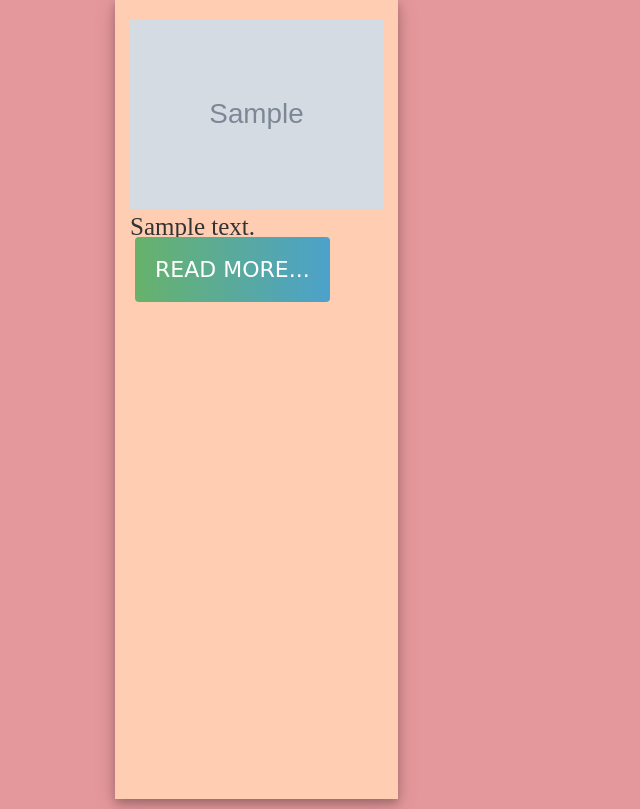
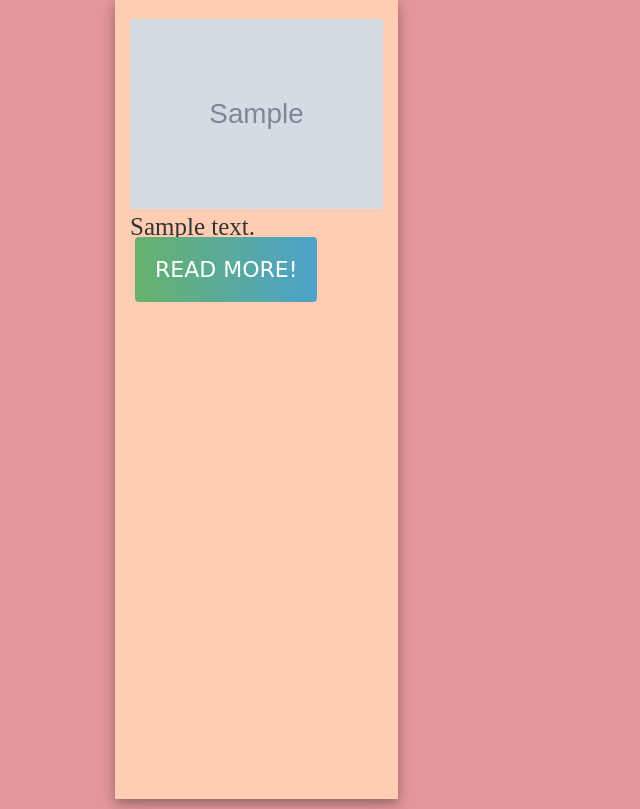
Before and after one commit to Michellemukami/news, a Flask app: template app/templates/search.html in a window 1280 px wide. Shown: the part 170-979 px from the top of the page, without its empty margins (0-640 px from the left). Run offline with Flask 2, Linux system fonts and the light colour scheme; the template is opened without the code that fills it: most values are stand-ins (such as "Sample title", 1, 10 or a date in 2020); grey boxes marked "Sample" are stand-in pictures; some libraries are stand-ins or nearby versions; some web fonts are replaced.

Commit message:
changes made in marcos.html

```diff
--- a/app/templates/macros.html
+++ b/app/templates/macros.html
@@ -5,7 +5,7 @@
       <img src="{{news.imageUrl}}" alt="" class="img-responsive" border-radius="50%">
       <p>{{news.description}}</p>
 
-      <div class="button_cont"><a class="example_f" href="{{news.source_url}}" target="_blank" rel="nofollow"><span>Read more...</a></div>
+      <div class="button_cont"><a class="example_f" href="{{news.source_url}}" target="_blank" rel="nofollow"><span>Read more!</a></div>
     </div>
 
   {% endfor %}
```
